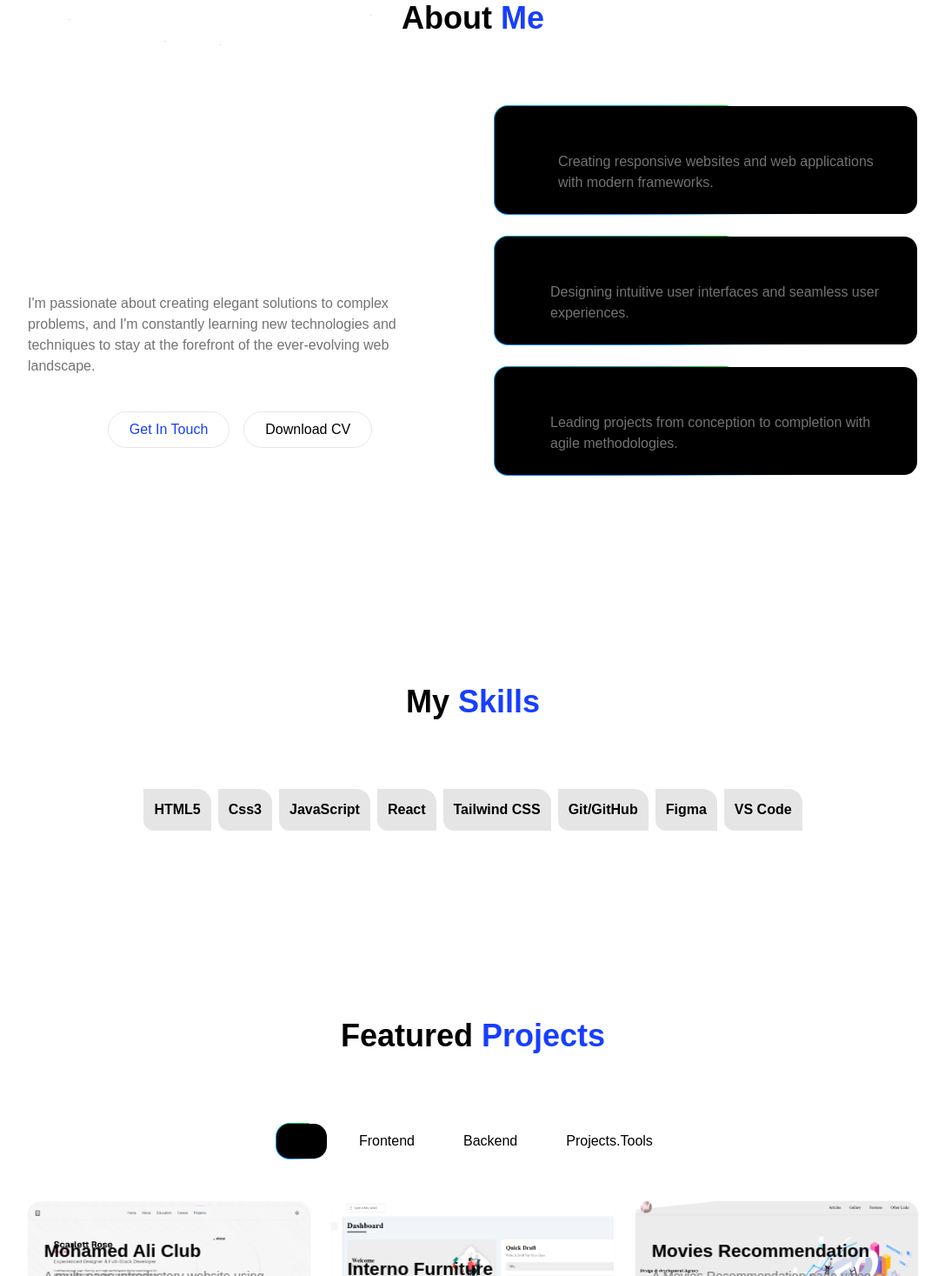
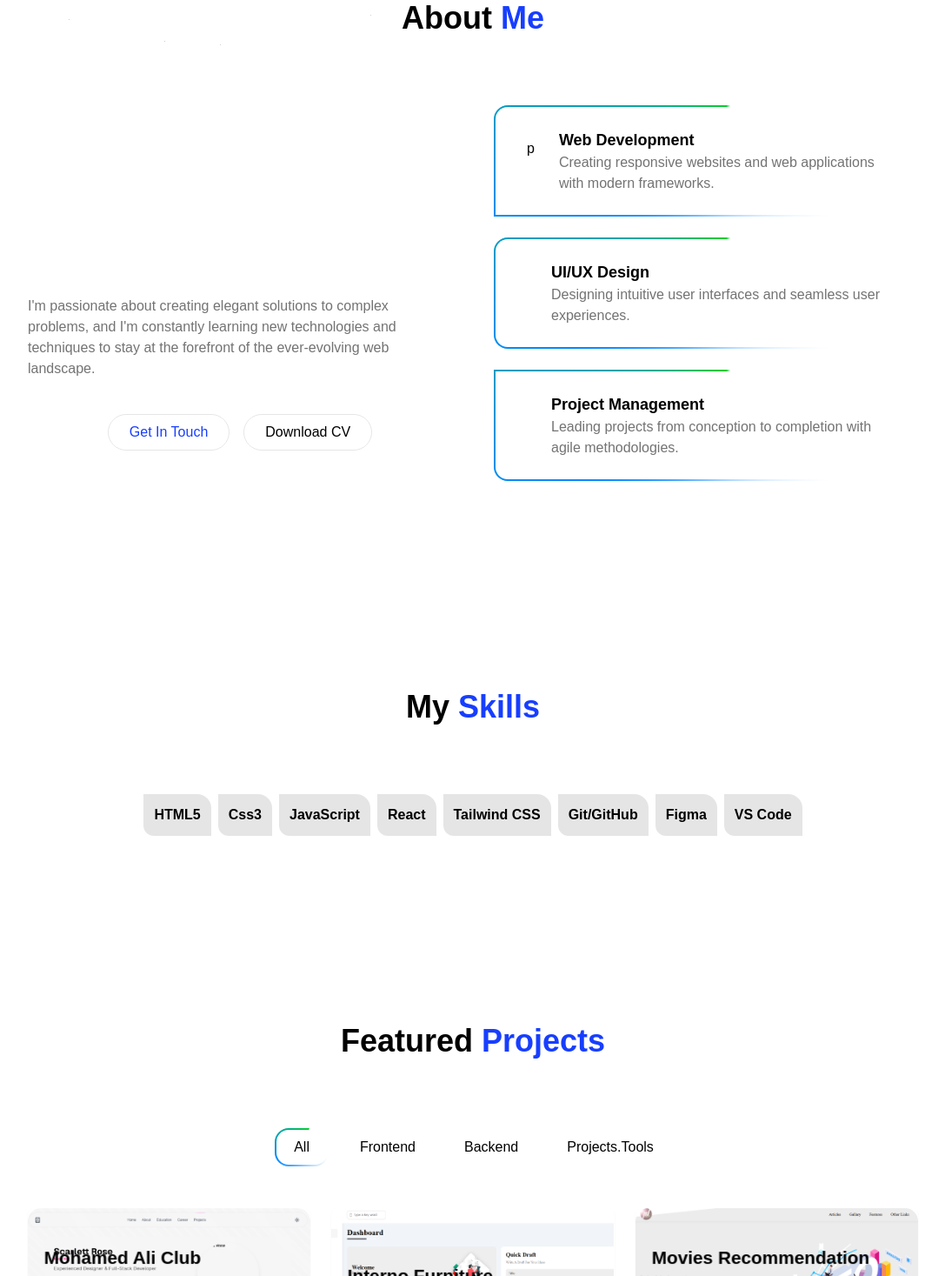
Before and after one commit to ahmedaldailami/First-Project, a React (Vite) app: page / in a window 1280 px wide. Shown: the part 783-2250 px from the top of the page at 87% size, without its empty margins (96-1183 px from the left). Built offline with nearby package versions, Linux system fonts and the light colour scheme.

Commit message:
All done for today

```diff
--- a/src/App.css
+++ b/src/App.css
@@ -33,6 +33,29 @@
 } */
 
 
+
+
+/* Animated Gradient Border Button Property and Animation */
+/* @property MUST be defined at the global scope, not inside a rule */
+@property --border-angle {
+    syntax: "<angle>";
+    inherits: true;
+    initial-value: 0turn;
+}
+
+
+:root {
+    --background: 0 0% 100%;
+    --foreground: 0 0% 0%;
+}
+
+/* Dark theme variables */
+.dark {
+    /* HSL values for theme colors in dark mode */
+    --background: 0 0% 0%;
+    --foreground: 0 0% 100%;
+
+}
 * {
     font-family: "Geist Sans", sans-serif !important;
 }
@@ -56,7 +79,41 @@
     /* Use border color */
 }
 
+/* Card Hover Effect */
+.card-hover {
+    transition-property: transform;
+    transition-duration: 300ms;
+    transition-timing-function: ease;
+    transform: none;
+}
 
+.card-hover:hover {
+    transform: scale(1.1);
+    box-shadow:
+        0 10px 15px -3px rgba(0, 0, 0, 0.1),
+        0 4px 6px -2px rgba(0, 0, 0, 0.05);
+}
+
+
+/* Animated Gradient Border Button Styles */
+.gradient-border {
+    --border-angle: 0turn;
+    background:
+        /* conic-gradient(from var(--border-angle),from var(--gold), var(--gold)) padding-box, */
+        conic-gradient(from var(--border-angle),#fff, #fff) padding-box,
+        conic-gradient(from var(--border-angle),
+            transparent 25%,
+            #08f,
+            rgb(1, 206, 46) 99%,
+            transparent) border-box;
+    animation: bg-spin 3s linear infinite;
+    border: 2px solid transparent;
+    background-origin: border-box;
+}
+
+.gradient-border:hover {
+    animation-play-state: paused;
+}
 
 
 
--- a/src/components/AboutSection.jsx
+++ b/src/components/AboutSection.jsx
@@ -87,7 +87,7 @@ export const AboutSection = () => {
           </div>
 
           <div className="grid grid-cols-1 gap-6">
-            <div className="gradient-border p-6 rounded-2xl card-hover">
+            <div className="gradient-border p-6 rounded-t-2xl card-hover">
               <div className="flex items-start gap-4">
                 <div className="p-3 rounded-full bg-primary/10">
                   {/* <Code className="h-6 w-6 text-primary" /> */}
@@ -120,7 +120,7 @@ export const AboutSection = () => {
                 </div>
               </div>
             </div>
-            <div className="gradient-border p-6 rounded-2xl card-hover">
+            <div className="gradient-border p-6 rounded-b-2xl card-hover">
               <div className="flex items-start gap-4">
                 <div className="p-3 rounded-full bg-primary/10">
                   {/* <Briefcase className="h-6 w-6 text-primary" /> */}
--- a/src/components/ProjectsSection.jsx
+++ b/src/components/ProjectsSection.jsx
@@ -142,10 +142,10 @@ export const ProjectsSection = () => {
               key={key}
               onClick={() => setActiveCategory(category)}
               className={
-                `px-5 py-2 duration-300 capitalize rounded-2xl
+                `px-5 py-2 duration-300 capitalize rounded-2xl hover:-translate-y-2 hover:scale-110
                 ${activeCategory === category
-                  ? " gradient-border"
-                  : "neon-pulse"}`
+                  ? " gradient-border text-black"
+                  : ""}`
               }
             >
               {category}
--- a/src/components/lightswind.css
+++ b/src/components/lightswind.css
@@ -165,11 +165,7 @@
 
 /* Animated Gradient Border Button Property and Animation */
 /* @property MUST be defined at the global scope, not inside a rule */
-@property --border-angle {
-  syntax: "<angle>";
-  inherits: true;
-  initial-value: 0turn;
-}
+
 @keyframes bg-spin {
   to {
     --border-angle: 1turn;
@@ -423,26 +419,7 @@ body {
   background: rgba(255, 255, 255, 0.15);
 }
 
-/* Animated Gradient Border Button Styles */
-.gradient-border {
-  --border-angle: 0turn;
-  background:
-    conic-gradient(from var(--border-angle), #000, #000) padding-box,
-    conic-gradient(
-        from var(--border-angle),
-        transparent 25%,
-        #08f,
-        rgb(1, 206, 46) 99%,
-        transparent
-      )
-      border-box;
-  animation: bg-spin 3s linear infinite;
-  border: 1px solid transparent;
-  background-origin: border-box;
-}
-.gradient-border:hover {
-  animation-play-state: paused;
-}
+
 
 /* Animated Range Input Styles */
 .animatedRangeInput .animatedRangeInputLevel::-webkit-slider-thumb {
@@ -772,19 +749,6 @@ body {
   animation: AnimatedCartBtntxt2 2s ease-in-out forwards;
 }
 
-/* Card Hover Effect */
-.card-hover {
-  transition-property: transform;
-  transition-duration: 300ms;
-  transition-timing-function: ease;
-  transform: none;
-}
-.card-hover:hover {
-  transform: scale(1.02);
-  box-shadow:
-    0 10px 15px -3px rgba(0, 0, 0, 0.1),
-    0 4px 6px -2px rgba(0, 0, 0, 0.05);
-}
 
 /* Toggle Switch Component */
 .toggle-switch {
```
